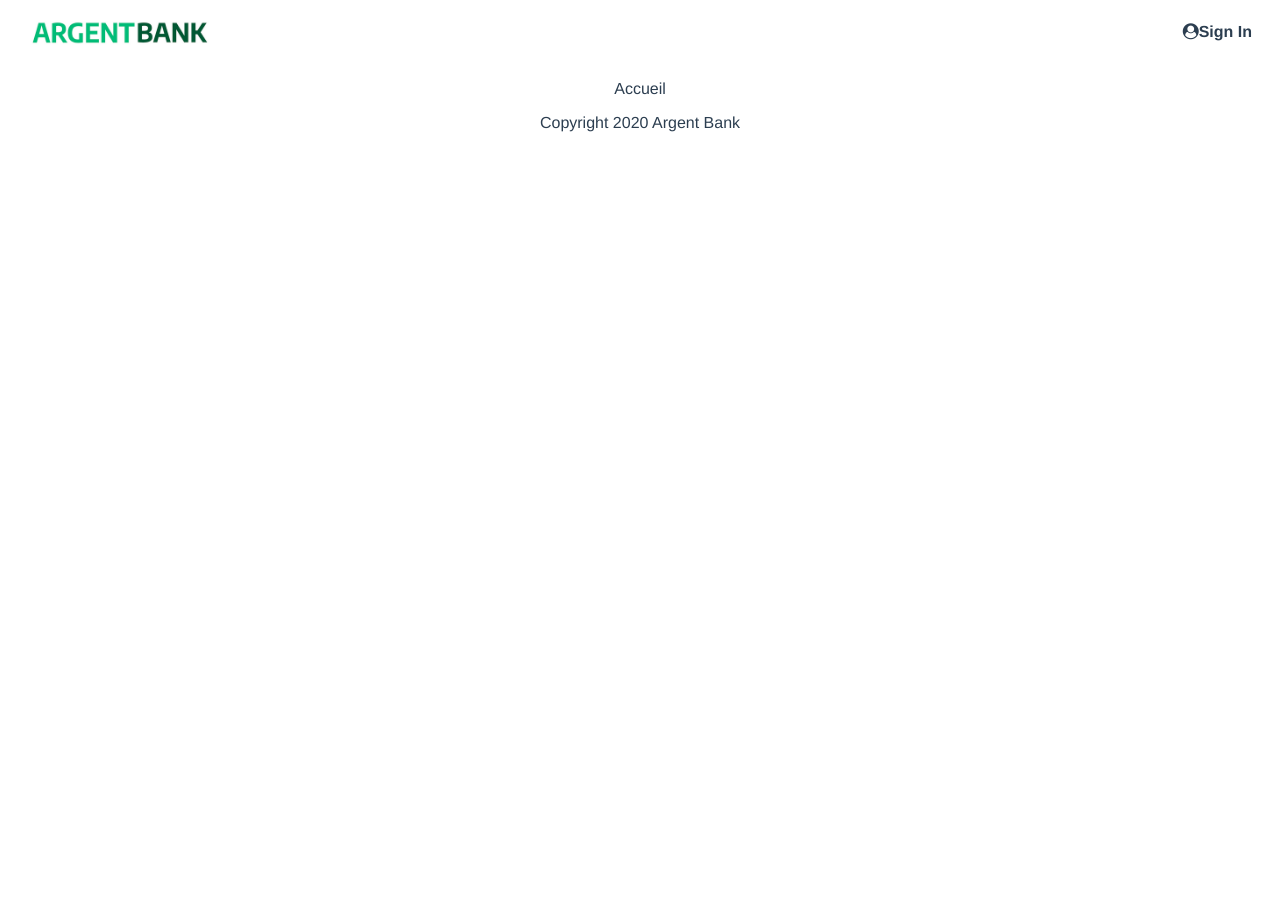
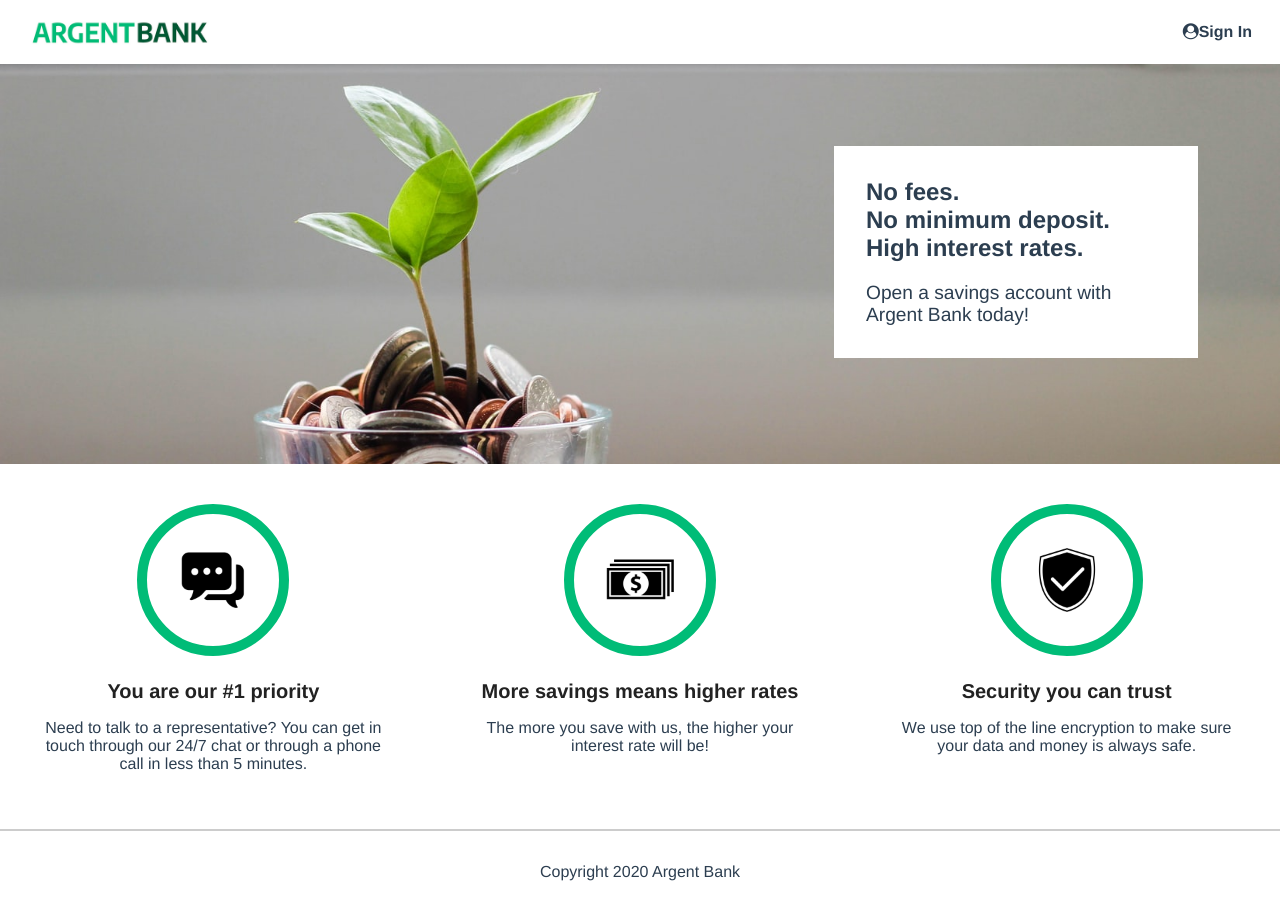
Before and after one commit to PaulinePasseri/argent-bank, a React (Create React App) app: page / in a window 1280 px wide. Before the commit the page ends 800 px from the top, so only its background shows below. Built offline with nearby package versions, Linux system fonts and the light colour scheme.

Commit message:
page d'accueil finie

```diff
--- /dev/null
+++ b/src/components/Features/features.css
@@ -0,0 +1,29 @@
+.features {
+    display: flex;
+    flex-direction: column;
+}
+
+@media (min-width: 920px) {
+.features {
+    flex-direction: row;
+}
+}
+
+.feature-icon {
+width: 100px;
+border: 10px solid #00bc77;
+border-radius: 50%;
+padding: 1rem;
+}
+
+.feature-item {
+flex: 1;
+padding: 2.5rem;
+}
+
+.feature-item-title {
+color: #222;
+font-size: 1.25rem;
+font-weight: bold;
+margin-bottom: 0.5rem;
+}
--- /dev/null
+++ b/src/components/Features/features.jsx
@@ -0,0 +1,11 @@
+import './features.css'
+
+export default function Features({picture, alt, title, description}) {
+    return (
+        <div class="feature-item">
+          <img src={picture} alt={alt} class="feature-icon" />
+          <h3 class="feature-item-title">{title}</h3>
+          <p>{description}</p>
+        </div>
+    )
+}
--- a/src/components/Footer/footer.css
+++ b/src/components/Footer/footer.css
@@ -0,0 +1,22 @@
+.footer {
+    display: flex;
+    justify-content: center;
+    border-top: 2px solid #ccc;
+    padding: 2rem 0 1.5rem;
+}
+
+.footer-text {
+margin: 0;
+padding: 0;
+}
+.footer {
+display: flex;
+justify-content: center;
+border-top: 2px solid #ccc;
+padding: 2rem 0 1.5rem;
+}
+
+.footer-text {
+margin: 0;
+padding: 0;
+}
--- a/src/components/Header/header.css
+++ b/src/components/Header/header.css
@@ -32,3 +32,8 @@
   max-width: 100%;
   width: 200px;
 }
+
+.header {
+  color: #fff;
+  margin-bottom: 2rem;
+}
--- /dev/null
+++ b/src/components/Hero/hero.css
@@ -0,0 +1,52 @@
+.hero {
+    background-image: url('../../assets/bank-tree.jpeg');
+    background-position: 0 -50px;
+    background-size: cover;
+    background-repeat: no-repeat;
+    height: 300px;
+    position: relative;
+}
+
+.hero-content {
+position: relative;
+top: 2rem;
+width: 200px;
+background: white;
+padding: 2rem;
+text-align: left;
+margin: 0 auto;
+}
+
+.hero-content .subtitle {
+font-weight: bold;
+font-size: 1rem;
+margin: 0;
+}
+
+.hero-content .text {
+margin-bottom: 0;
+font-size: 0.9rem;
+}
+
+@media (min-width: 920px) {
+.hero {
+    height: 400px;
+    background-position: 0% 33%;
+}
+
+.hero-content {
+    position: absolute;
+    top: 50px;
+    right: 50px;
+    width: 300px;
+    margin: 2rem;
+}
+
+.hero-content .subtitle {
+    font-size: 1.5rem;
+}
+
+.hero-content .text {
+    font-size: 1.2rem;
+}
+}
--- /dev/null
+++ b/src/components/Hero/hero.jsx
@@ -0,0 +1,15 @@
+import './hero.css'
+
+export default function Hero() {
+    return (
+        <div class="hero">
+            <section class="hero-content">
+                <h2 class="sr-only">Promoted Content</h2>
+                <p class="subtitle">No fees.</p>
+                <p class="subtitle">No minimum deposit.</p>
+                <p class="subtitle">High interest rates.</p>
+                <p class="text">Open a savings account with Argent Bank today!</p>
+            </section>
+        </div>
+    )
+}
--- a/src/pages/home.jsx
+++ b/src/pages/home.jsx
@@ -1,5 +1,37 @@
+import Hero from "../components/Hero/hero"
+import Features from "../components/Features/features"
+import '../main.css'
+import IconChat from '../assets/icon-chat.png'
+import IconMoney from '../assets/icon-money.png'
+import IconSecurity from '../assets/icon-security.png'
+
 export default function Home() {
     return (
-        <p>Accueil</p>
+        <main>
+            <Hero/>
+            <section class="features">
+                <h2 class="sr-only">Features</h2>
+                <Features
+                    picture={IconChat}
+                    alt="icon-chat"
+                    title="You are our #1 priority"
+                    description="Need to talk to a representative? You can get in touch through our
+                    24/7 chat or through a phone call in less than 5 minutes."
+                />
+                <Features
+                    picture={IconMoney}
+                    alt="icon-money"
+                    title="More savings means higher rates"
+                    description="The more you save with us, the higher your interest rate will be!"
+                />
+                <Features
+                    picture={IconSecurity}
+                    alt="icon-security"
+                    title="Security you can trust"
+                    description="We use top of the line encryption to make sure your data and money
+                    is always safe."
+                />
+            </section>
+        </main>
     )
 }
```
Also changed, not shown: src/main.css (indentation only). Lines whose indentation alone changed are shown as unchanged.
